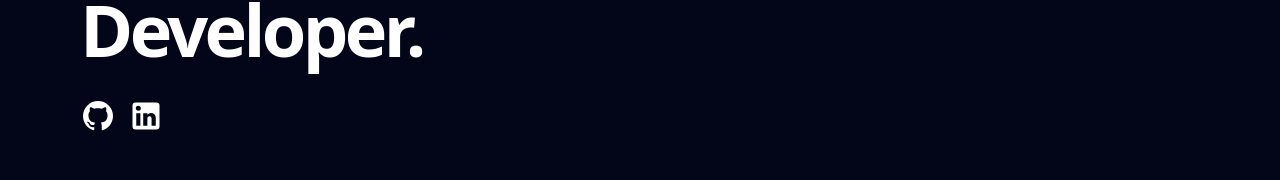
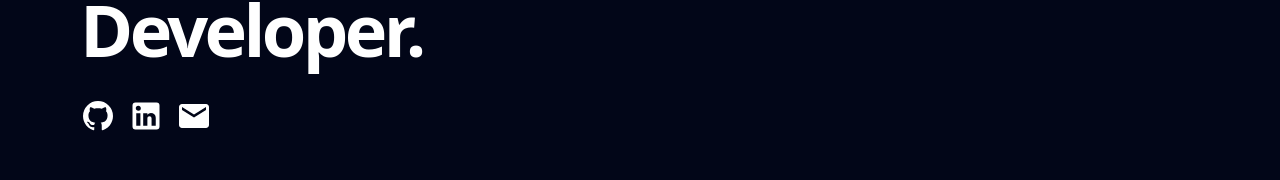
Before and after one commit to nyomanari21/portfolio-web, a Next.js app: page / in a window 1280 px wide. Shown: the part 462-642 px from the top of the page. Built offline with nearby package versions, Linux system fonts and the light colour scheme.

Commit message:
Add mailto button in hero section

```diff
--- a/src/app/page.tsx
+++ b/src/app/page.tsx
@@ -27,6 +27,11 @@ export default function Home() {
           <a href="https://linkedin.com/in/nyomanari21/" target="_blank" className="hover:text-blue-500 transition">
             <svg xmlns="http://www.w3.org/2000/svg" width="36" height="36" viewBox="0 0 24 24">
               <path fill="currentColor" d="M19 3a2 2 0 0 1 2 2v14a2 2 0 0 1-2 2H5a2 2 0 0 1-2-2V5a2 2 0 0 1 2-2zm-.5 15.5v-5.3a3.26 3.26 0 0 0-3.26-3.26c-.85 0-1.84.52-2.32 1.3v-1.11h-2.79v8.37h2.79v-4.93c0-.77.62-1.4 1.39-1.4a1.4 1.4 0 0 1 1.4 1.4v4.93zM6.88 8.56a1.68 1.68 0 0 0 1.68-1.68c0-.93-.75-1.69-1.68-1.69a1.69 1.69 0 0 0-1.69 1.69c0 .93.76 1.68 1.69 1.68m1.39 9.94v-8.37H5.5v8.37z" />
+            </svg>
+          </a>
+          <a href="mailto:nyomanari21@gmail.com" className="hover:text-blue-500 transition">
+            <svg xmlns="http://www.w3.org/2000/svg" width="36" height="36" viewBox="0 0 24 24">
+              <path fill="currentColor" d="M20 4H4c-1.1 0-1.99.9-1.99 2L2 18c0 1.1.9 2 2 2h16c1.1 0 2-.9 2-2V6c0-1.1-.9-2-2-2m0 4l-8 5l-8-5V6l8 5l8-5z" />
             </svg>
           </a>
         </div>
```
Also changed, not shown: src/data/education.ts (indentation only).
